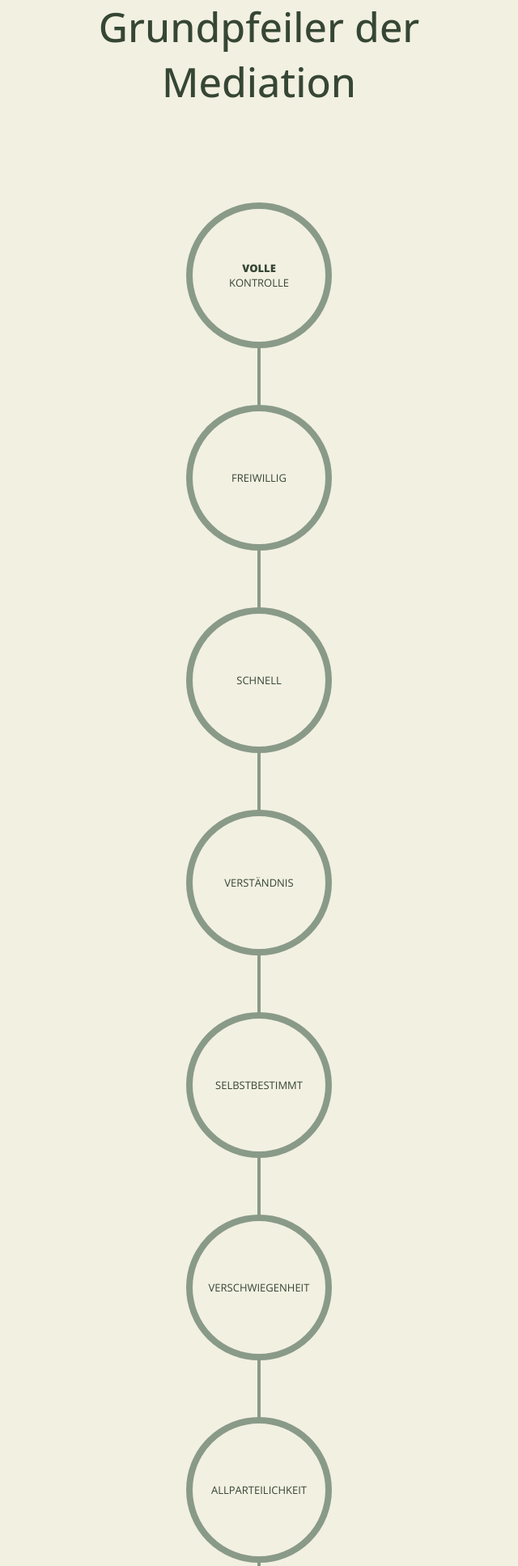
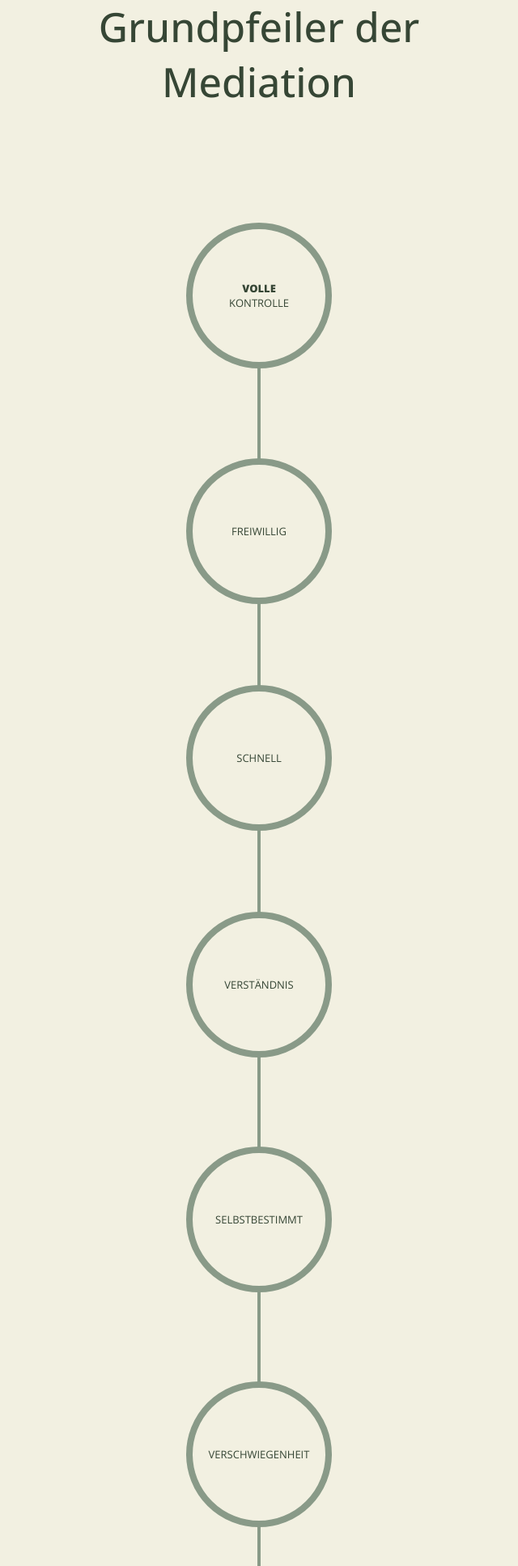
Before and after one commit to lukas2485/dieBrueckenbauerin, a PHP site: page /files/mediation.php in a window 1280 px wide. Shown: the part 743-2677 px from the top of the page at 81% size, without its empty margins (320-960 px from the left). Run offline with PHP 8.4, Linux system fonts and the light colour scheme.

Commit message:
Anpassung Kreise min-height row

```diff
--- a/css/kreis_layout.css
+++ b/css/kreis_layout.css
@@ -26,7 +26,7 @@ font-family: 'Open Sans', sans-serif;
   justify-content: center;
   align-items: center;
   width: 100%;
-  height: 250px;
+  min-height: 280px;
 }
 
 .circle {
```
